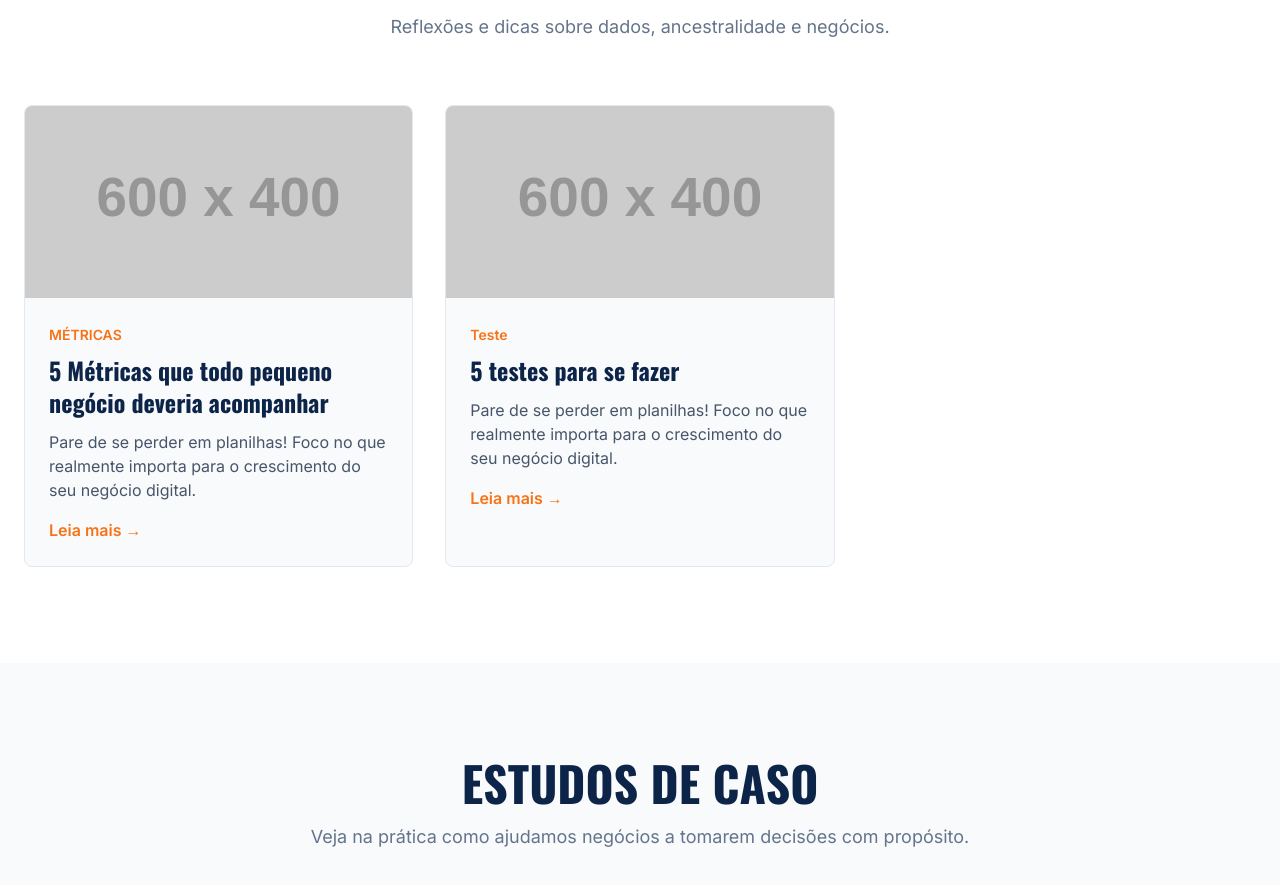
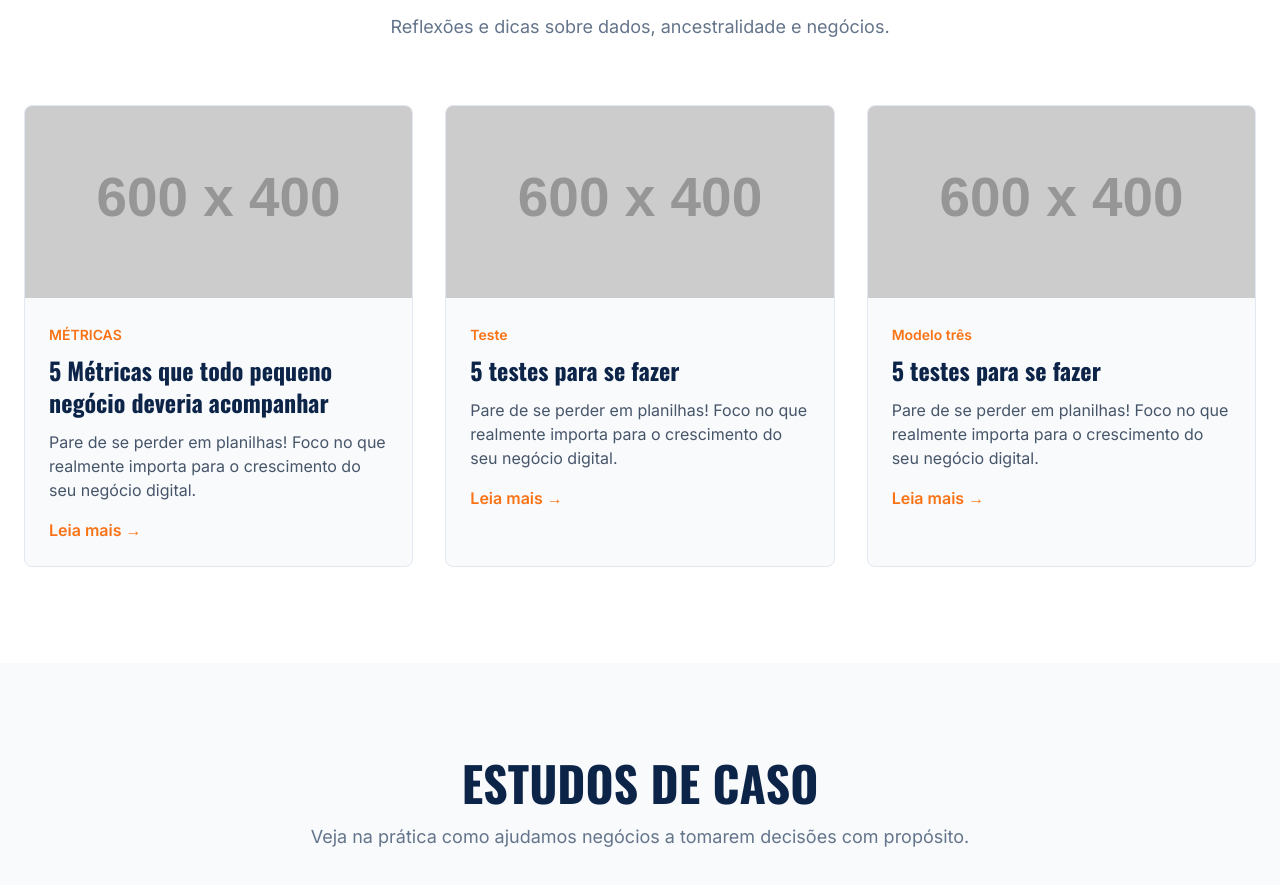
Before and after one commit to ThassiaLima/ekolab, a plain HTML site: page index.html in a window 1280 px wide. Shown: the part 1245-2130 px from the top of the page. Drawn offline with nearby package versions, Linux system fonts and the light colour scheme; placeholder pictures from the web are drawn by us.

Commit message:
atualizações

```diff
--- a/index.html
+++ b/index.html
@@ -245,6 +245,18 @@
                     "fullContentHTML": `
                         <p>Faça alguns testes</p>
                     `
+                },
+                 {
+                    "id": 3,
+                    "category": "Modelo três",
+                    "title": "5 testes para se fazer",
+                    "summary": "Pare de se perder em planilhas! Foco no que realmente importa para o crescimento do seu negócio digital.",
+                    "image": "https://placehold.co/600x400/0d2449/f97316?text=Métricas",
+                    "author": "Thassia Lima",
+                    "date": "22 de Junho, 2025",
+                    "fullContentHTML": `
+                        <p>Faça alguns testes</p>
+                    `
                 }
             ],
             "cases": [
```
Also changed, not shown: post.html (+12 -0 lines).
